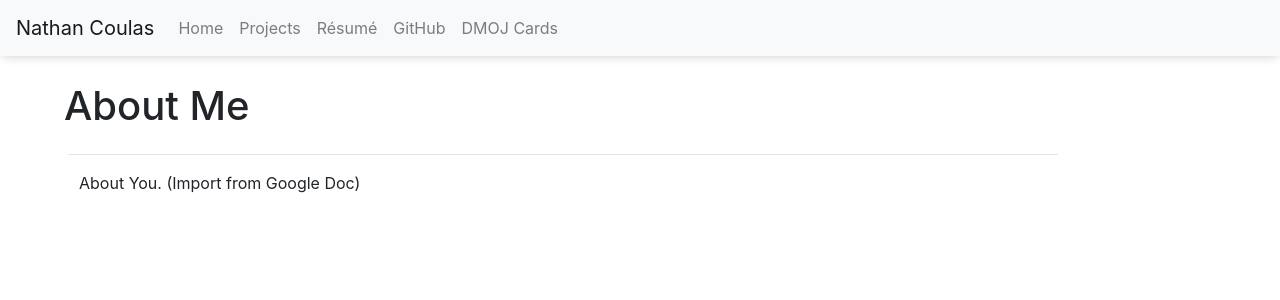
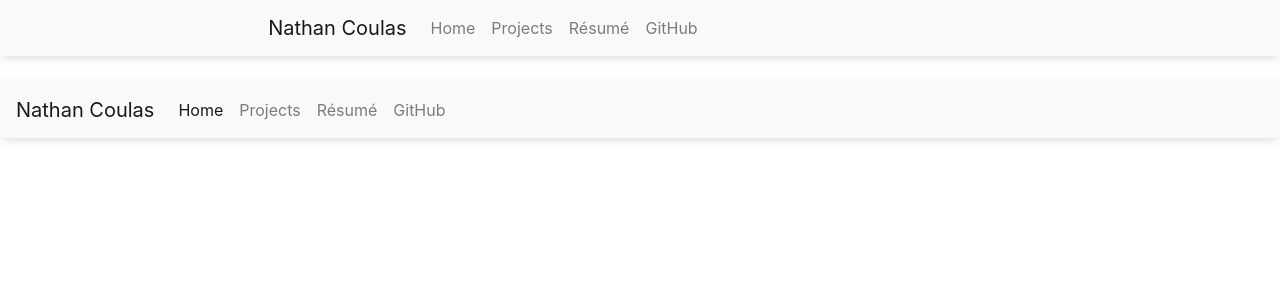
Before and after one commit to ngc/portfoliosite, a Django app: template blog/templates/blog/base.html in a window 1280 px wide. Shown: the top 300 px of the page. Run offline with Django 3.2, Linux system fonts and the light colour scheme; the template is opened without the code that fills it, so the values that code supplies are empty; some libraries are stand-ins or nearby versions.

Commit message:
first fix

```diff
--- a/blog/templates/blog/base.html
+++ b/blog/templates/blog/base.html
@@ -5,27 +5,65 @@
         <link rel="stylesheet" href="https://stackpath.bootstrapcdn.com/bootstrap/4.4.1/css/bootstrap.min.css" integrity="sha384-Vkoo8x4CGsO3+Hhxv8T/Q5PaXtkKtu6ug5TOeNV6gBiFeWPGFN9MuhOf23Q9Ifjh" crossorigin="anonymous">
         <link rel="stylesheet" type="text/css" href="{% static 'blog\css\custom.css' %}">
         <title>Nathan Coulas</title>
-        {% include 'blog/icons.html' %}
+        <link rel="apple-touch-icon" sizes="57x57" href="{% static 'blog/images/icons/apple-icon-57x57.png' %}">
+        <link rel="apple-touch-icon" sizes="60x60" href="{% static 'blog/images/icons/apple-icon-60x60.png' %}">
+        <link rel="apple-touch-icon" sizes="72x72" href="{% static 'blog/images/icons/apple-icon-72x72.png' %}">
+        <link rel="apple-touch-icon" sizes="76x76" href="{% static 'blog/images/icons/apple-icon-76x76.png' %}">
+        <link rel="apple-touch-icon" sizes="114x114" href="{% static 'blog/images/icons/apple-icon-114x114.png' %}">
+        <link rel="apple-touch-icon" sizes="120x120" href="{% static 'blog/images/icons/apple-icon-120x120.png' %}">
+        <link rel="apple-touch-icon" sizes="144x144" href="{% static 'blog/images/icons/apple-icon-144x144.png' %}">
+        <link rel="apple-touch-icon" sizes="152x152" href="{% static 'blog/images/icons/apple-icon-152x152.png' %}">
+        <link rel="apple-touch-icon" sizes="180x180" href="{% static 'blog/images/icons/apple-icon-180x180.png' %}">
+        <link rel="icon" type="image/png" sizes="192x192"  href="{% static 'blog/images/icons/android-icon-192x192.png' %}">
+        <link rel="icon" type="image/png" sizes="32x32" href="{% static 'blog/images/icons/favicon-32x32.png' %}">
+        <link rel="icon" type="image/png" sizes="96x96" href="{% static 'blog/images/icons/favicon-96x96.png' %}">
+        <link rel="icon" type="image/png" sizes="16x16" href="{% static 'blog/images/icons/favicon-16x16.png' %}">
     </head>
     <body>
 
-      {% include 'blog/navbar.html' %}
+    <nav class="navbar navbar-expand-lg navbar-light bg-light" style="box-shadow: 0 2px 10px -2px rgba(0, 0, 0, 0.2); margin-bottom: 2%;">
+        <div class="container-fluid navbar-collapse" id="navbarNavAltMarkup" style="max-width: 62%;">
+          <div class="navbar-nav">
+            <a class="navbar-brand" href="..">Nathan Coulas</a>
+            <button class="navbar-toggler" type="button" data-toggle="collapse" data-target="#navbarNavAltMarkup" aria-controls="navbarNavAltMarkup" aria-expanded="false" aria-label="Toggle navigation">
+              <span class="navbar-toggler-icon"></span>
+            </button>
+            <a class="nav-item nav-link " href="..">Home <span class="sr-only">(test)</span></a>
+            <a class="nav-item nav-link" href="../projects">Projects</a>
+            <a class="nav-item nav-link" href="../resume">Résumé</a>
+            <a class="nav-item nav-link" href="https://github.com/thaniel-c">GitHub</a>
+          </div>
+        </div>
+      </nav>
 
+      <nav class="navbar navbar-expand-lg navbar-light bg-light" style="box-shadow: 0 2px 10px -2px rgba(0, 0, 0, 0.2); margin-bottom: 2%;">
+        <a class="navbar-brand" href="#">Nathan Coulas</a>
+        <button class="navbar-toggler" type="button" data-toggle="collapse" data-target="#navbarNav" aria-controls="navbarNav" aria-expanded="false" aria-label="Toggle navigation">
+          <span class="navbar-toggler-icon"></span>
+        </button>
+        <div class="collapse navbar-collapse" id="navbarNav">
+          <ul class="navbar-nav">
+            <li class="nav-item active">
+              <a class="nav-item nav-link " href="..">Home <span class="sr-only">(test)</span></a>
+            </li>
+            <li class="nav-item">
+              <a class="nav-item nav-link" href="../projects">Projects</a>
+            </li>
+            <li class="nav-item">
+              <a class="nav-item nav-link" href="../resume">Résumé</a>
+            </li>
+            <li class="nav-item">
+              <a class="nav-item nav-link" href="https://github.com/thaniel-c">GitHub</a>
+            </li>
+          </ul>
+        </div>
+      </nav>
 
     <div>
-    <div class="container" style = "max-width: 90%;">
-      <div class="row" style="margin-top: 20px; ">
-               <h1>
-                 About Me
-              </h1>
-          </div>
-        <div class="row mt-0">
-      <hr class="col col-10 ml-1">
+    <div class="container" style = "max-width: 60%;">
+      {% block content %}
+      {% endblock %}
     </div>
-    <p>About You. (Import from Google Doc)</p>
-
-  </div>
-
 
     </body>
 
--- a/main.py
+++ b/main.py
@@ -82,5 +82,5 @@ draw.text((14, 167 + row * 3), "Points: " + str(DATA_POINTS)[:8], (0, 0, 0), fon
 draw.ellipse((130, 232, 170, 272), fill = textColor(DATA_RATING))#outline = textColor(DATA_RATING))
 img = img.resize((360, 420), Image.ANTIALIAS)
 
-path = "media/img_JJeyJCW.png"
+path = "/home/nathan/Development/portfoliosite/media/img_JJeyJCW.png"
 img.save(path)
```
Also changed, not shown: blog/static/blog/css/custom.css (+7 -2 lines), blog/views.py (+4 -4 lines), 1 other file.
